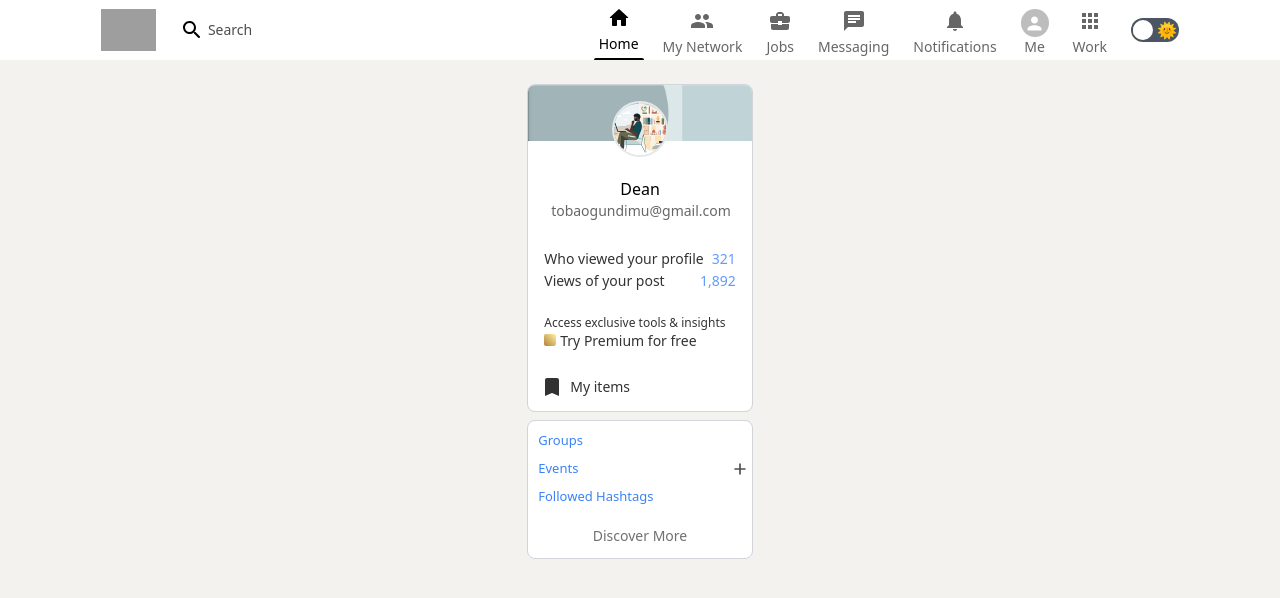
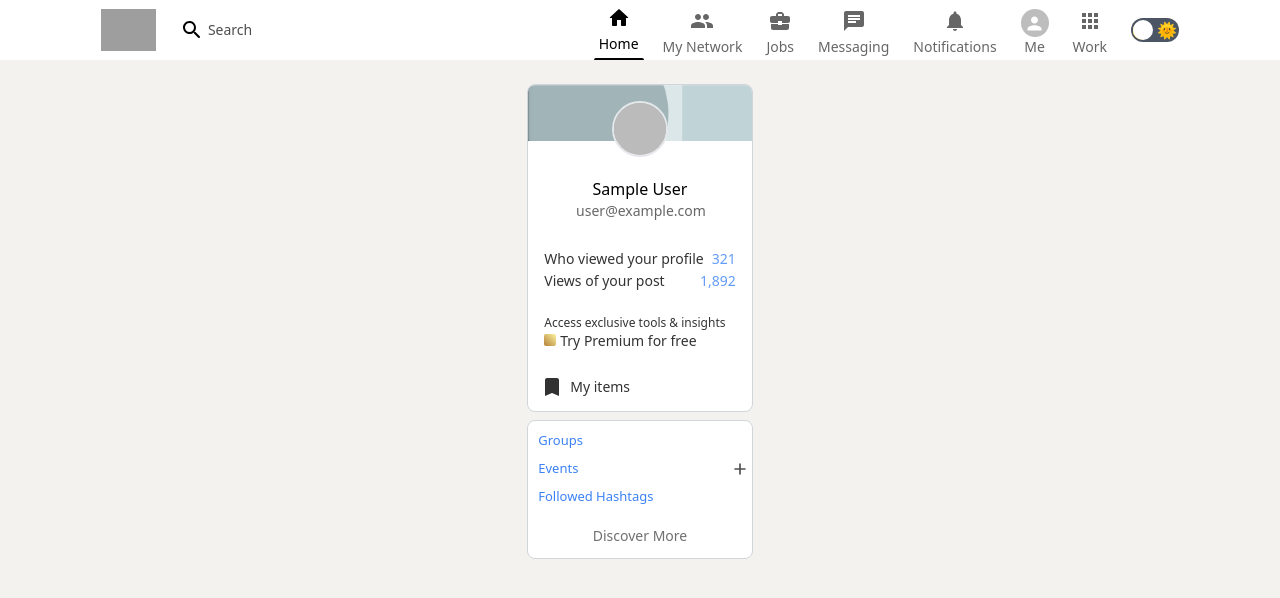
Before and after one commit to stDean/linkedIn_nextJS, a Next.js app: page / in a window 1280 px wide. Shown: the top 598 px of the page. Built offline with nearby package versions, Linux system fonts and the light colour scheme; no server answers; sample sign-in values are in the browser's storage; grey boxes are pictures that could not be loaded.

Commit message:
got the user data from the session and used the data to poulate the the side bar component

```diff
--- a/src/components/Header.component.jsx
+++ b/src/components/Header.component.jsx
@@ -33,7 +33,7 @@
       <div className="flex items-center space-x-2 w-full max-w-xs">
         {
           mounted && (
-            <Image src="https://content.linkedin.com/content/dam/me/business/en-us/amp/brand-site/v2/bg/LI-Bug.svg.original.svg" width={55} height={55} />
+            <Image src="https://content.linkedin.com/content/dam/me/business/en-us/amp/brand-site/v2/bg/LI-Bug.svg.original.svg" width={55} height={55} alt="logo" />
           )
         }
 
--- a/src/components/Sidebar.component.jsx
+++ b/src/components/Sidebar.component.jsx
@@ -2,31 +2,32 @@
 import { Avatar } from "@mui/material";
 import BookmarkOutlinedIcon from "@mui/icons-material/BookmarkOutlined";
 import AddRoundedIcon from "@mui/icons-material/AddRounded";
+import { useSession } from "next-auth/react";
 
 const Sidebar = () => {
+
+  const { data: session } = useSession();
+
   return (
     <div className="space-y-2 min-w-max max-w-xl">
       {/* Top */}
       <div className="bg-white dark:bg-[#1D2226] rounded-lg overflow-hidden relative flex flex-col items-center text-center border border-gray-300 dark:border-none">
         <div className="relative w-full h-14">
-          <Image src="/LinkedIn-Default.webp" fill priority />
+          <Image src="/LinkedIn-Default.webp" fill priority alt="side bar logo" />
         </div>
 
         <Avatar
           className="!h-14 !w-14 !border-2 !absolute !top-4 !cursor-pointer"
           // onClick={signOut}
-          // src={session?.user?.image}
-          src="/land.svg"
+          src={session?.user?.image}
         />
 
         <div className="mt-5 py-4 space-x-0.5">
           <h4 className="hover:underline decoration-purple-700 underline-offset-1 cursor-pointer">
-            {/* {session?.user?.name} */}
-            Dean
+            {session?.user?.name}
           </h4>
           <p className="text-black/60 dark:text-white/75 text-sm">
-            {/* {session?.user?.email} */}
-            tobaogundimu@gmail.com
+            {session?.user?.email}
           </p>
         </div>
 
--- a/src/pages/index.js
+++ b/src/pages/index.js
@@ -1,8 +1,20 @@
 import Head from "next/head";
+import { getSession, useSession } from "next-auth/react";
+import { useRouter } from "next/router";
 
 import { Header, Sidebar } from "@/components";
 
 export default function Home() {
+
+  const router = useRouter();
+  const { status } = useSession({
+    required: true,
+    onUnauthenticated() {
+      // The user is not authenticated, handle it here.
+      router.push("/landin");
+    },
+  });
+
   return (
     <div className="bg-[#F3F2EF] dark:bg-black dark:text-white h-screen overflow-y-scroll md:space-y-6">
       <Head>
@@ -24,3 +36,21 @@
     </div>
   )
 }
+
+export async function getServerSideProps(context) {
+  const session = await getSession(context);
+  if (!session) {
+    return {
+      redirect: {
+        permanent: false,
+        destination: "/home",
+      }
+    }
+  }
+
+  return {
+    props: {
+      session
+    }
+  }
+}
```
